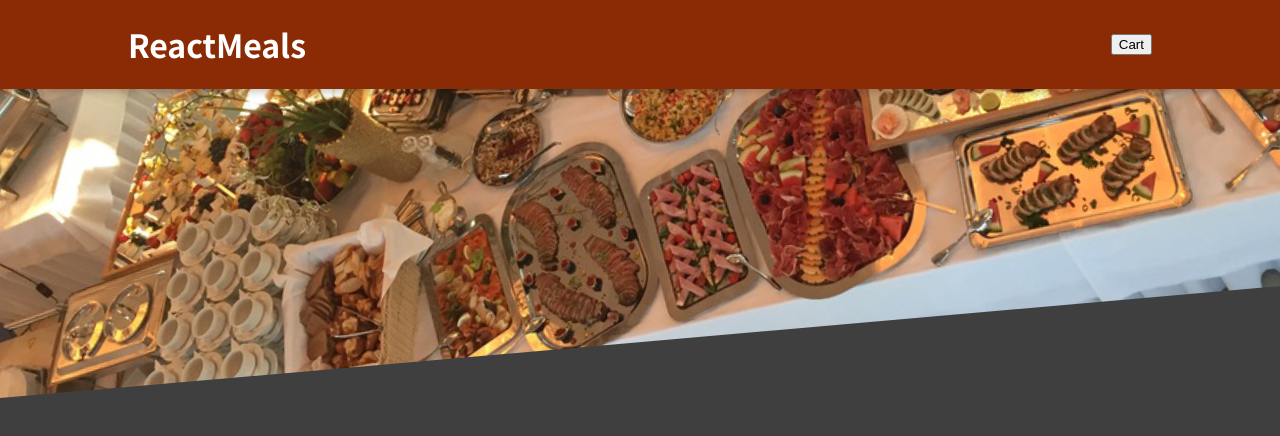
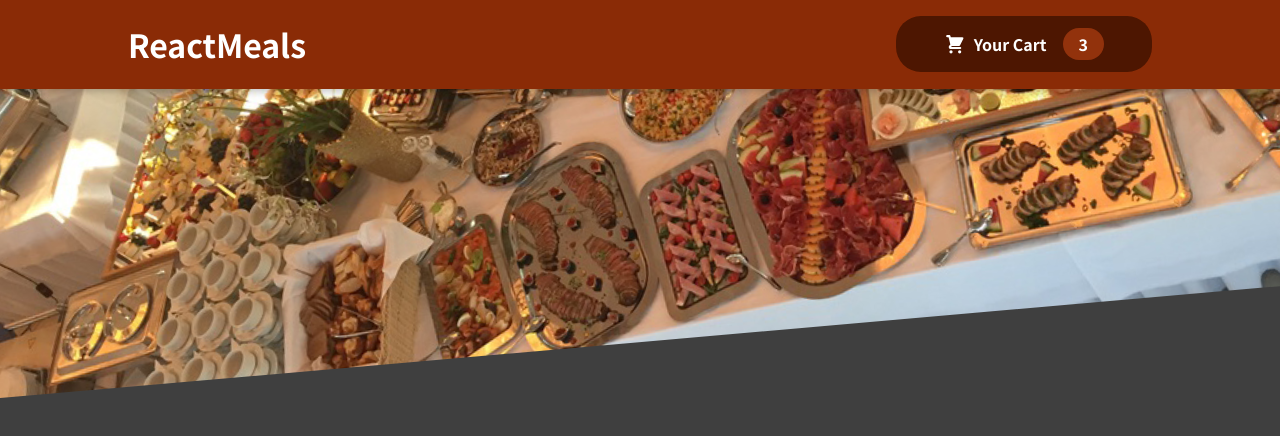
Before and after one commit to yishakw/Food-order-app, a React (Create React App) app: page / in a window 1280 px wide. Shown: the top 436 px of the page. Built offline with nearby package versions, Linux system fonts and the light colour scheme.

Commit message:
Added the header cart buton

```diff
--- /dev/null
+++ b/src/Components/Cart/CartIcon.js
@@ -0,0 +1,13 @@
+const CartIcon = () => {
+  return (
+    <svg
+      xmlns="http://www.w3.org/2000/svg"
+      viewBox="0 0 20 20"
+      fill="currentColor"
+    >
+      <path d="M3 1a1 1 0 000 2h1.22l.305 1.222a.997.997 0 00.01.042l1.358 5.43-.893.892C3.74 11.846 4.632 14 6.414 14H15a1 1 0 000-2H6.414l1-1H14a1 1 0 00.894-.553l3-6A1 1 0 0017 3H6.28l-.31-1.243A1 1 0 005 1H3zM16 16.5a1.5 1.5 0 11-3 0 1.5 1.5 0 013 0zM6.5 18a1.5 1.5 0 100-3 1.5 1.5 0 000 3z" />
+    </svg>
+  );
+};
+
+export default CartIcon;
--- a/src/Components/Layout/Header.js
+++ b/src/Components/Layout/Header.js
@@ -1,13 +1,13 @@
 import { Fragment } from "react";
 import classes from "./Header.module.css";
 import mealsImg from "../../assets/meals.jpg";
-
+import HeaderCartButton from "./HeaderCartButton";
 const Header = (props) => {
   return (
     <Fragment>
       <header className={classes.header}>
         <h1>ReactMeals</h1>
-        <button>Cart</button>
+        <HeaderCartButton />
       </header>
       <div className={classes["main-image"]}>
         <img src={mealsImg} alt="table full of food" />
--- /dev/null
+++ b/src/Components/Layout/HeaderCartButton.js
@@ -0,0 +1,15 @@
+import CartIcon from "../Cart/CartIcon";
+import classes from "./HeaderCartButton.module.css";
+function HeaderCartButton() {
+  return (
+    <button className={classes.button}>
+      <span className={classes.icon}>
+        <CartIcon />
+      </span>
+      <span>Your Cart</span>
+      <span className={classes.badge}>3</span>
+    </button>
+  );
+}
+
+export default HeaderCartButton;
--- /dev/null
+++ b/src/Components/Layout/HeaderCartButton.module.css
@@ -0,0 +1,55 @@
+.button {
+  cursor: pointer;
+  font: inherit;
+  border: none;
+  color: white;
+  background-color: #4d1601;
+  padding: 0.75rem 3rem;
+  display: flex;
+  justify-content: space-around;
+  align-items: center;
+  border-radius: 25px;
+  font-weight: bold;
+}
+.button:hover,
+.button:active {
+  background-color: #2c0d00;
+}
+.icon {
+  width: 1.35rem;
+  height: 1.35rem;
+  margin-right: 0.5rem;
+}
+
+.badge {
+  background-color: #b94517;
+  padding: 0.25rem 1rem;
+  border-radius: 25px;
+  margin-left: 1rem;
+  font-weight: bold;
+}
+.buton:hover,
+.badge,
+.buton:active .badge {
+  background-color: #92320c;
+}
+.bump {
+  animation: bump 300ms ease-out;
+}
+@keyframes bump {
+  0% {
+    transform: scale(1);
+  }
+  10% {
+    transform: scale(0.9);
+  }
+  30% {
+    transform: scale(1.1);
+  }
+  50% {
+    transform: scale(1.15);
+  }
+  100% {
+    transform: scale(1);
+  }
+}
```
Also changed, not shown: 1 other file (tests, documents, lock files or other folders).
